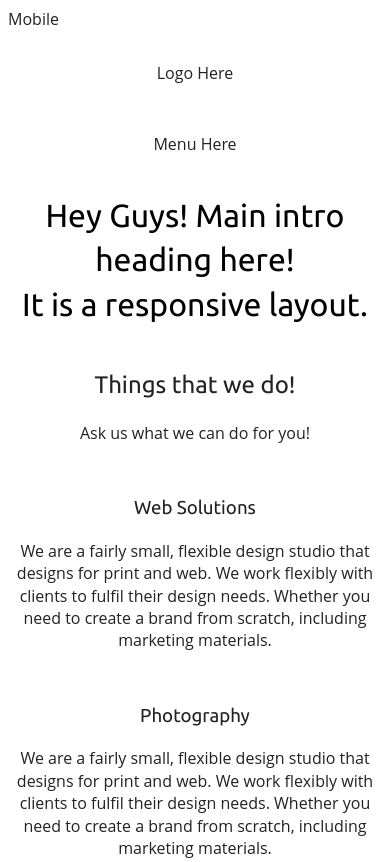
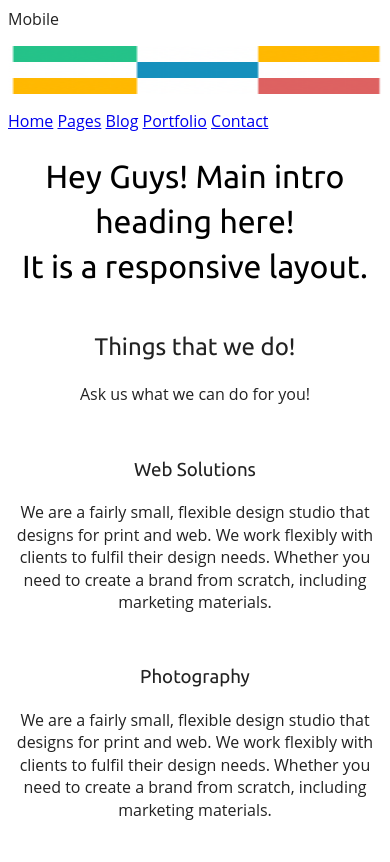
Before and after one commit to Pho86/metrolics, a website built with Parcel: page index_2.html in a window 390 px wide. Shown: the top 862 px of the page. Built offline with nearby package versions, Linux system fonts and the light colour scheme.

Commit message:
logo responsiveness added for s m l

```diff
--- a/css/main1.css
+++ b/css/main1.css
@@ -117,6 +117,10 @@
         text-align: center;
     }
 
+    .logo {
+        max-height: 2.5rem;
+    }
+
     /* Small only */
     @media screen and (max-width: 39.9375em) {
 
@@ -126,6 +130,10 @@
 
         .tweets {
             text-align: center;
+        }
+
+        .logo {
+            max-height: 3rem;
         }
 
     }
@@ -228,16 +236,20 @@
     Modules
    ========================================================================== */
 
+   .page_slider {
+       background-color: #ebebeb;
+   }
 
+   .page_slider img {
+       /* temp height limit */
+       height: 25vh;
+   }
 
 
     /* ==========================================================================
      Theme
      ========================================================================== */
 
-    .page_slider {
-        background-color: #ebebeb;
-    }
     .page_footer {
         background-color: #16242f;
         color: white;
--- a/index_2.html
+++ b/index_2.html
@@ -31,10 +31,16 @@
         Mobile
       </nav>
       <div class="column">
-          <p>Logo Here</p>
+          <img class="logo" src="img/metro.png" alt="logo">
       </div>
       <div class="column main-nav">
-          <p>Menu Here</p>
+          <nav class="column main-nav">
+            <a href="#" class="main-nav_item">Home</a>
+            <a href="#" class="main-nav_item">Pages</a>
+            <a href="#" class="main-nav_item">Blog</a>
+            <a href="#" class="main-nav_item">Portfolio</a>
+            <a href="#" class="main-nav_item">Contact</a>
+          </nav>
       </div>
     </div>
   </header>
```
Also changed, not shown: index1.html (+0 -3 lines).
